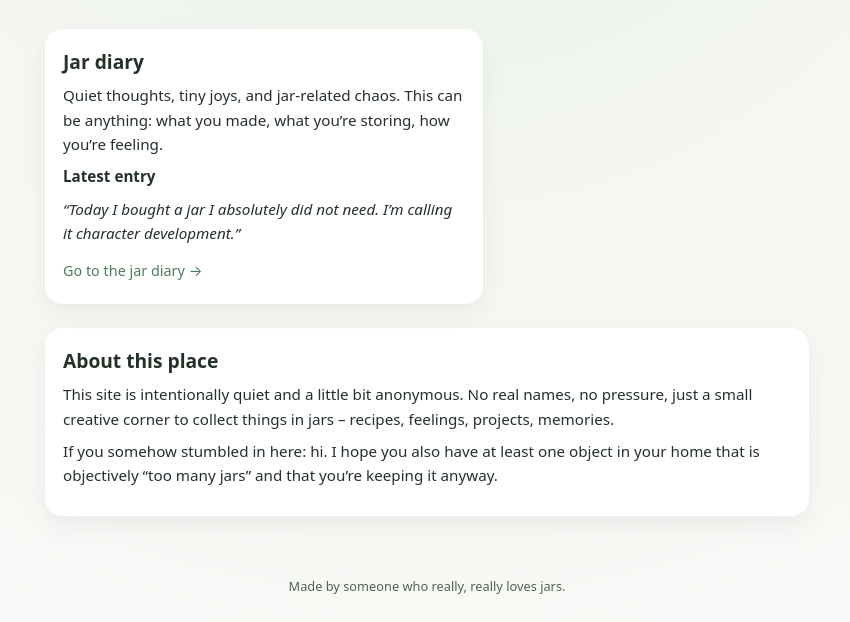
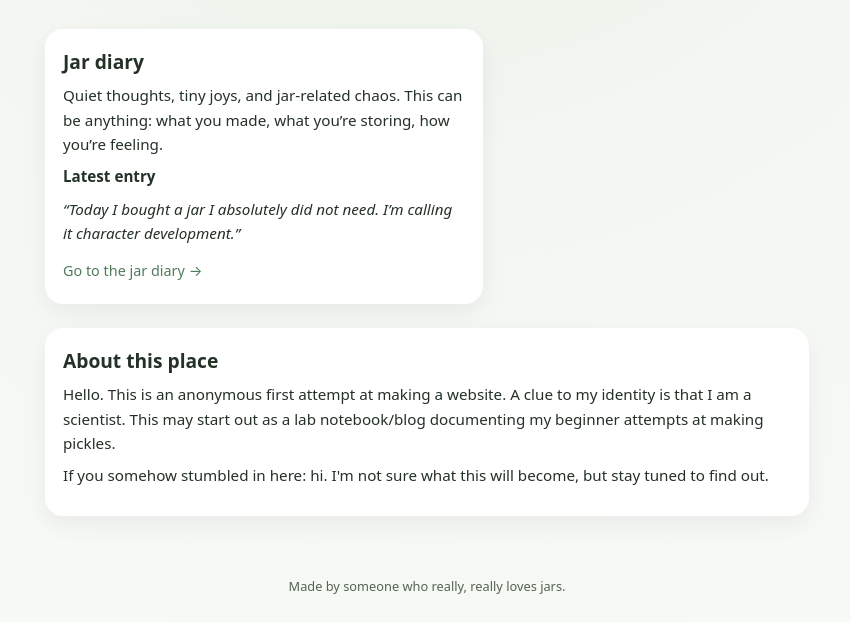
Before and after one commit to ilovejars/ilovejars.github.io, a plain HTML site: page index.html in a window 1280 px wide. Shown: the part 382-1004 px from the top of the page, without its empty margins (213-1063 px from the left). Drawn offline with Linux system fonts and the light colour scheme.

Commit message:
Update index.html

```diff
--- a/index.html
+++ b/index.html
@@ -215,15 +215,13 @@
     <section class="card" id="about" style="margin-top:24px;">
       <h2>About this place</h2>
       <p>
-        This site is intentionally quiet and a little bit anonymous.
-        No real names, no pressure, just a small creative corner to collect
-        things in jars – recipes, feelings, projects, memories.
-      </p>
-      <p>
-        If you somehow stumbled in here: hi. I hope you also have at least
-        one object in your home that is objectively “too many jars” and
-        that you’re keeping it anyway.
-      </p>
+      Hello. This is an anonymous first attempt at making a website.
+      A clue to my identity is that I am a scientist. This may start out as a lab notebook/blog documenting my beginner attempts at making pickles.
+    </p>
+    <p>
+      If you somehow stumbled in here: hi. I'm not sure what this will become, but stay tuned to find out.
+    </p>
+
     </section>
   </main>
 
```
